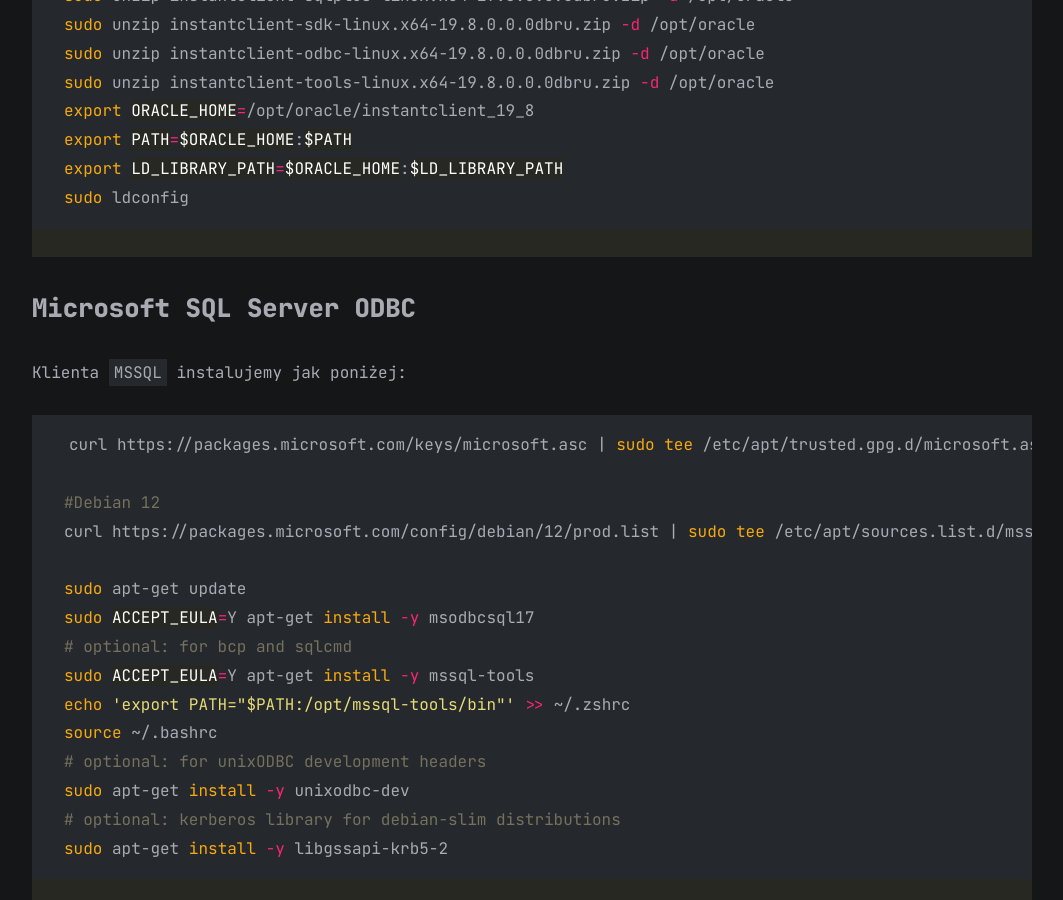
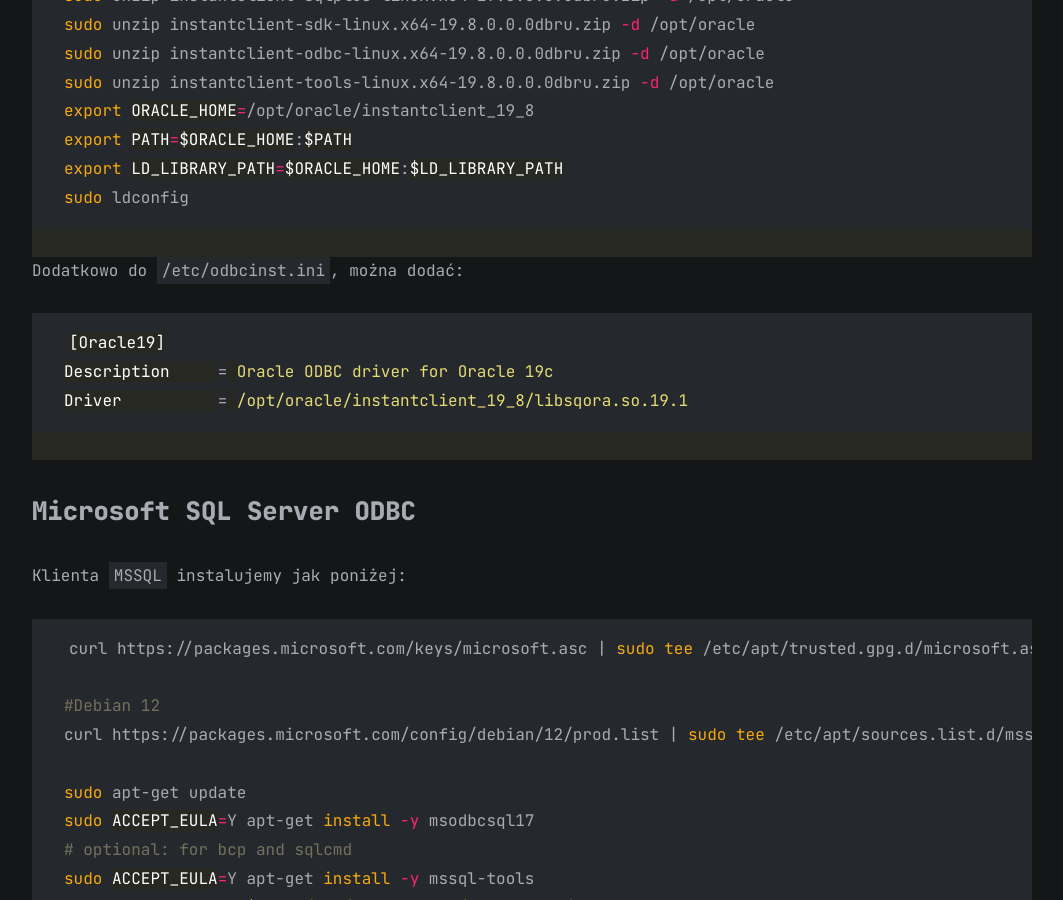
Before and after one commit to mikelogaciuk/mikelogaciuk.github.io, a Jekyll site: the page built from all_collections/_posts/2024-07-13-przygotowanie-linuxa-do-pracy-sre.md, in a window 1280 px wide and 900 px high, scrolled down 25021 px. Shown: the whole window, without its empty margins (108-1171 px from the left). Built offline with Jekyll 4.4.1, drawn with Linux system fonts in a browser that asks for light colours.

Commit message:
Add aditional odbcinst string

````diff
--- a/all_collections/_posts/2024-07-13-przygotowanie-linuxa-do-pracy-sre.md
+++ b/all_collections/_posts/2024-07-13-przygotowanie-linuxa-do-pracy-sre.md
@@ -838,6 +838,14 @@
 sudo ldconfig
 ```
 
+Dodatkowo do `/etc/odbcinst.ini`, można dodać:
+
+```ini
+[Oracle19]
+Description     = Oracle ODBC driver for Oracle 19c
+Driver          = /opt/oracle/instantclient_19_8/libsqora.so.19.1
+```
+
 ### Microsoft SQL Server ODBC
 
 Klienta `MSSQL` instalujemy jak poniżej:
````
